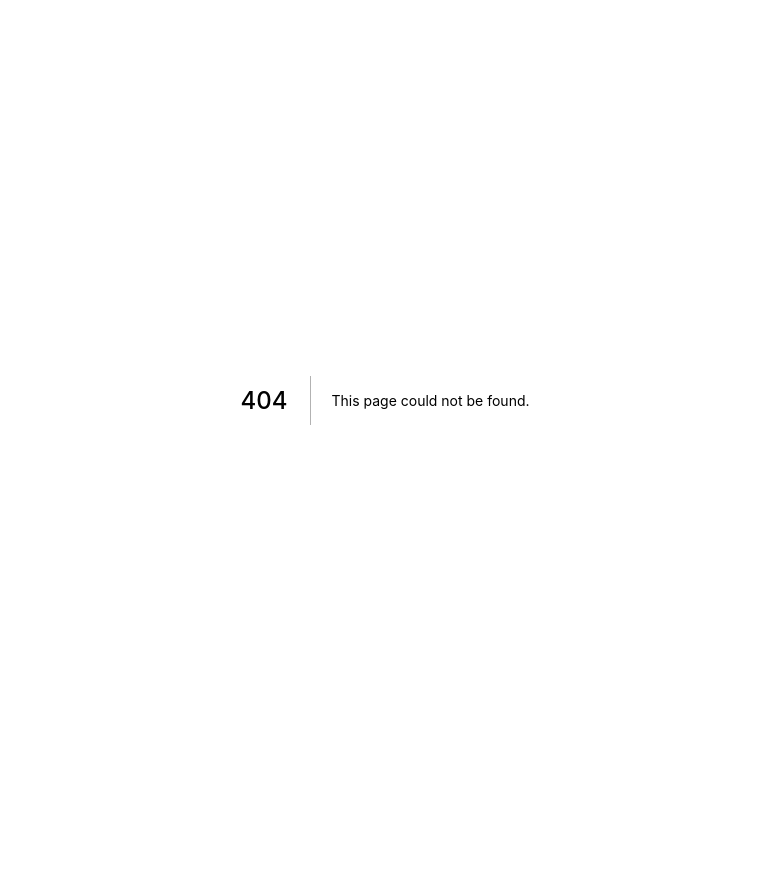
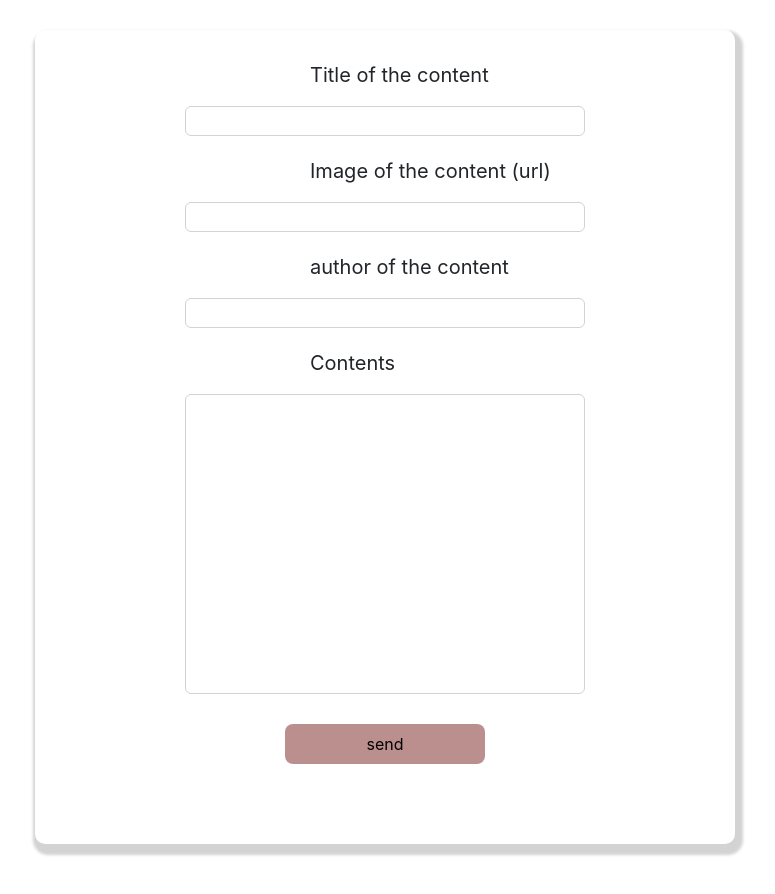
Before and after one commit to ClementDunstanSiaffu/Admin-Interface, a Next.js app: page /medium in a window 1280 px wide. Before the commit this address had no page. Shown: the top 894 px of the page, without its empty margins (255-1030 px from the left). Before the commit the page ends 800 px from the top, so only its background shows below. Built offline with nearby package versions, Linux system fonts and the light colour scheme.

Commit message:
9 th commit

```diff
--- /dev/null
+++ b/assets/styleSheets/content.css
@@ -0,0 +1,82 @@
+
+
+
+
+
+.outer-form-container-content{
+    display: flex;
+    margin-top: -70px;
+}
+
+.inner-form-container-content{
+    display: flex;
+    margin: 100px auto;
+    border:1px solid grey;
+    width:700px;
+    min-height: 350px;
+    border-radius: 10px;
+    box-shadow: 3px 6px 3px 5px lightgrey;
+    border:none
+}
+
+.form-container-content{
+    margin:10px auto;
+}
+
+.form-style-content{
+
+    margin: 10px auto;
+}
+
+.input-style-content{
+    height: 30px;
+    width: 400px;
+    border-radius: 6px;
+    border: 1px solid lightgrey;
+    outline: none;
+}
+
+.input-style-textarea{
+    height: 300px;
+    width: 400px;
+    border-radius: 6px;
+    border: 1px solid lightgrey;
+    outline: none;
+}
+
+.each-input-content-content{
+    margin-top: 20px;
+    margin-bottom: 20px;
+
+}
+
+.label-style-content {
+
+    text-align: center;
+    font-size: 20px;
+    margin-left: 125px;
+}
+
+.button-admin-container-content{
+
+  display: flex;
+  margin-bottom: 60px;
+
+}
+.button-admin{
+    width: 200px;
+    height: 40px;
+   margin: 10px auto;
+   border-radius: 8px;
+   border: none;
+   background-color: rosybrown;
+}
+
+.button-admin:focus{
+    outline: none;
+}
+
+h2{
+   text-align: center;
+   font-family: -apple-system, BlinkMacSystemFont, 'Segoe UI', Roboto, Oxygen, Ubuntu, Cantarell, 'Open Sans', 'Helvetica Neue', sans-serif;
+}
--- a/pages/_app.js
+++ b/pages/_app.js
@@ -4,6 +4,7 @@ import React from 'react';
 
 import '../assets/styleSheets/style.css'
 import '../assets/styleSheets/resume.css'
+import '../assets/styleSheets/content.css'
 import 'bootstrap/dist/css/bootstrap.css';
 
 export default function MyApp({Component,pageProps}){
--- /dev/null
+++ b/pages/medium.js
@@ -0,0 +1,71 @@
+
+
+
+import React from 'react';
+import {Row,Col} from 'reactstrap'
+
+
+function Medium(){
+
+
+    return(
+
+        <div className = "outer-form-container-content">
+            <div className = "inner-form-container-content">
+              <form className = "form-container-content" action = "http://localhost:8080/leta" method = "POST" >
+                  <div className = "form-style-content">
+
+
+                   <div className = "each-input-content-content">
+                       <Row ><p className= "label-style-content">Title of the content</p></Row>
+                       <Row>
+                           <input type = "text"
+                           name = "title"
+                           className = "input-style-content"
+                           style = {{paddingLeft:10}}/>
+                       </Row>
+                   </div>
+
+                   <div className = "each-input-content-content">
+                       <Row ><p className= "label-style-content">Image of the content (url)</p></Row>
+                       <Row>
+                           <input type = "text"
+                           name = "image"
+                           className = "input-style-content"
+                           style = {{paddingLeft:10}}/>
+                       </Row>
+                   </div>
+
+                   <div className = "each-input-content-content">
+                       <Row ><p className= "label-style-content">author of the content</p></Row>
+                       <Row>
+                           <input type = "text"
+                           name = "author"
+                           className = "input-style-content"
+                           style = {{paddingLeft:10}}/>
+                       </Row>
+                   </div>
+
+                   <div className = "each-input-content-content">
+                       <Row ><p className= "label-style-content">Contents</p></Row>
+                       <Row>
+                           <textarea type = "text"
+                           name = "content"
+                           className = "input-style-textarea"
+                           style = {{paddingLeft:10,resize:"none",overflow:'hidden'}}
+                            />
+                       </Row>
+                   </div>
+                </div>
+
+                <div className = "button-admin-container-content">
+                     <button className = "button-admin">send</button>
+                </div>
+
+              </form>
+         </div>
+        </div>
+    )
+}
+
+export default Medium;
```
Also changed, not shown: pages/index.js (+12 -0 lines), assets/images/medium.jpg (added), 1 other file (tests, documents, lock files or other folders).
